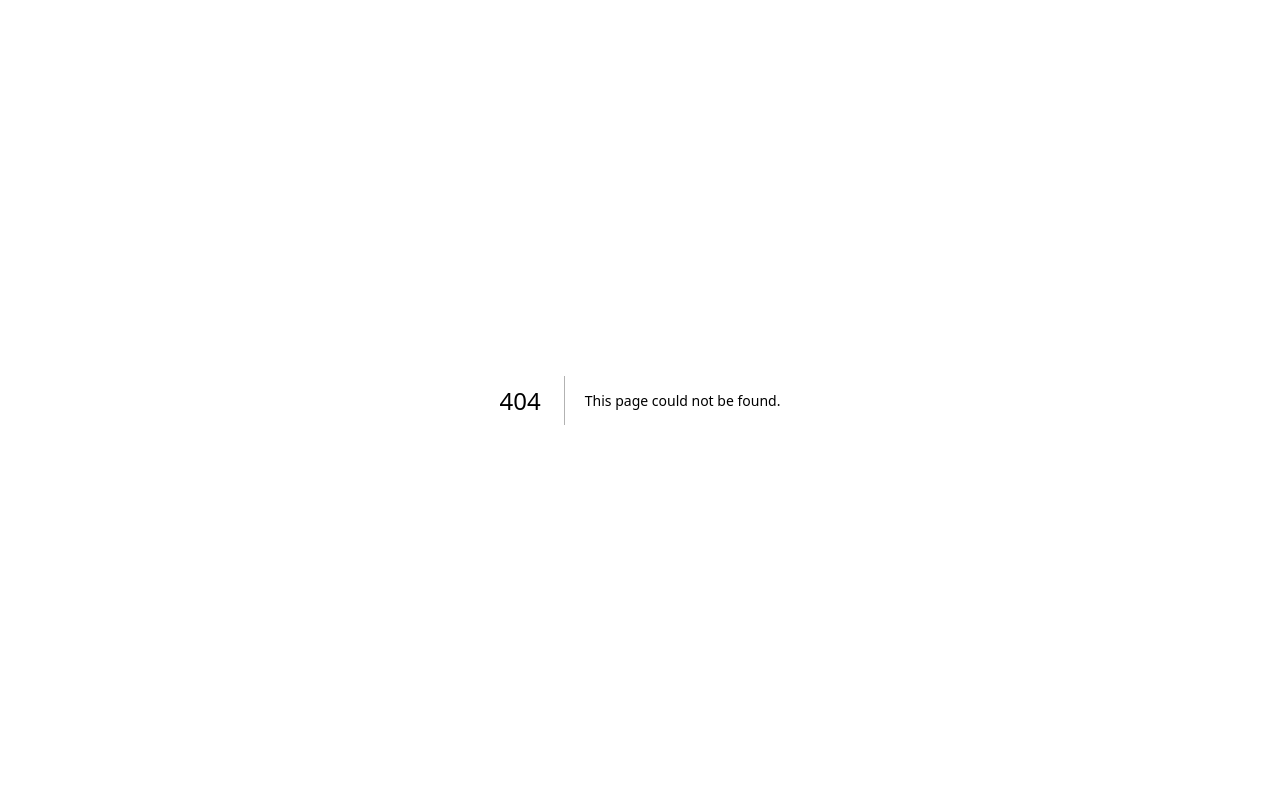
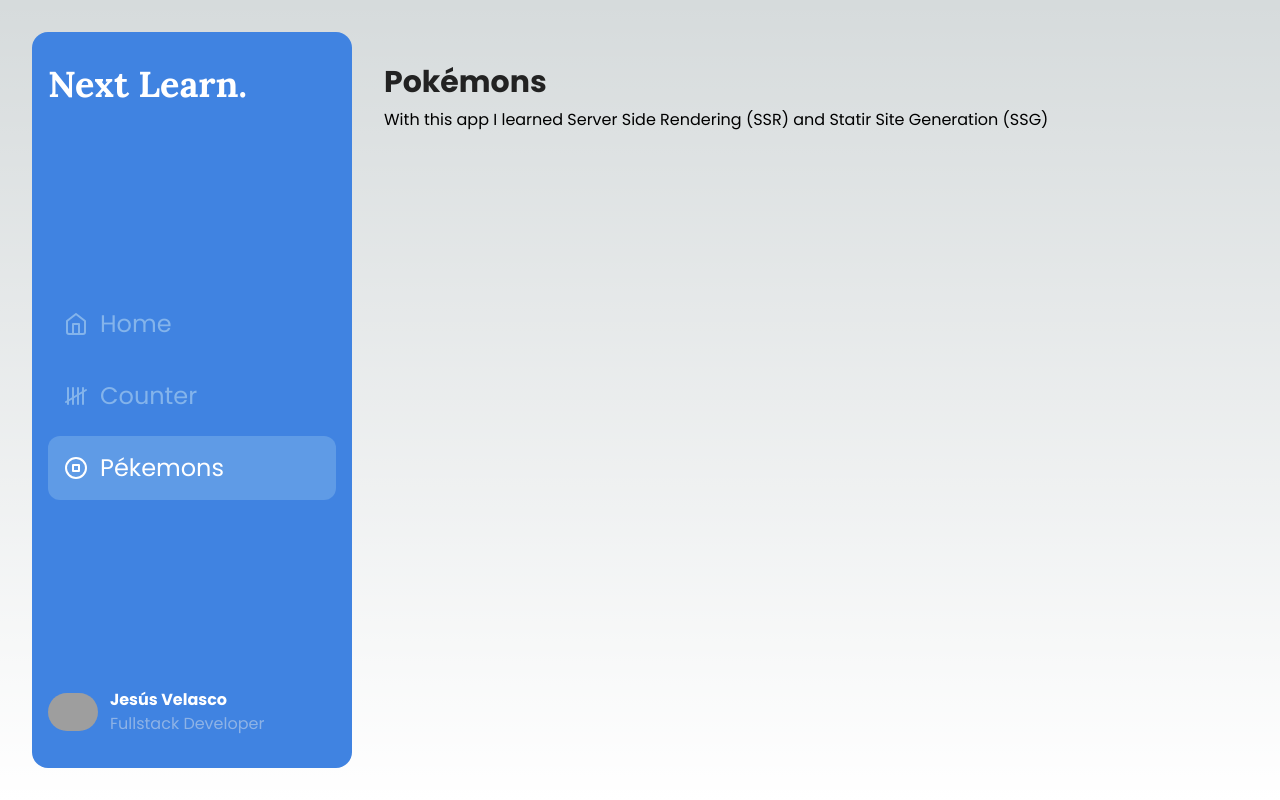
Before and after one commit to jesusrobot0/my-dashboard, a Next.js app: page /dashboard/pokemons in a window 1280 px wide. Before the commit this address had no page. Built offline with nearby package versions, Linux system fonts and the light colour scheme; grey boxes are pictures that could not be loaded.

Commit message:
Add the scaffolding of the pokemon page

```diff
--- /dev/null
+++ b/src/app/dashboard/pokemons/page.tsx
@@ -0,0 +1,14 @@
+import { TitlePage } from "@/components";
+
+export default function PokemonsPage() {
+  return (
+    <div>
+      <TitlePage
+        title="Pokémons"
+        description="With this app I learned Server Side Rendering (SSR) and Statir Site Generation (SSG)"
+      />
+
+      <main className="w-full h-full flex gap-3"></main>
+    </div>
+  );
+}
```
